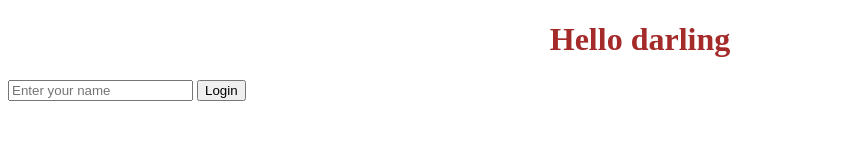
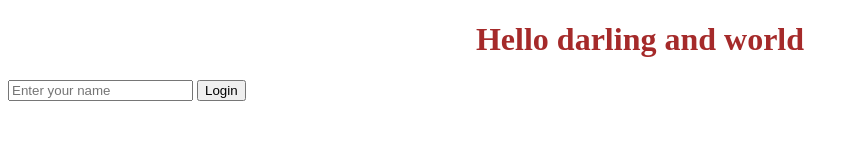
Before and after one commit to atevid/my_first_app, a plain HTML site: page index.html in a window 1280 px wide. Shown: the whole page, without its empty margins (0-859 px from the left). Drawn offline with Linux system fonts and the light colour scheme.

Commit message:
updated heading

```diff
--- a/index.html
+++ b/index.html
@@ -9,7 +9,7 @@
 </head>
 <body>
     <h1>
-        Hello darling
+        Hello darling and world
     </h1>
 <form>
     <input type="text" placeholder="Enter your name">
```
